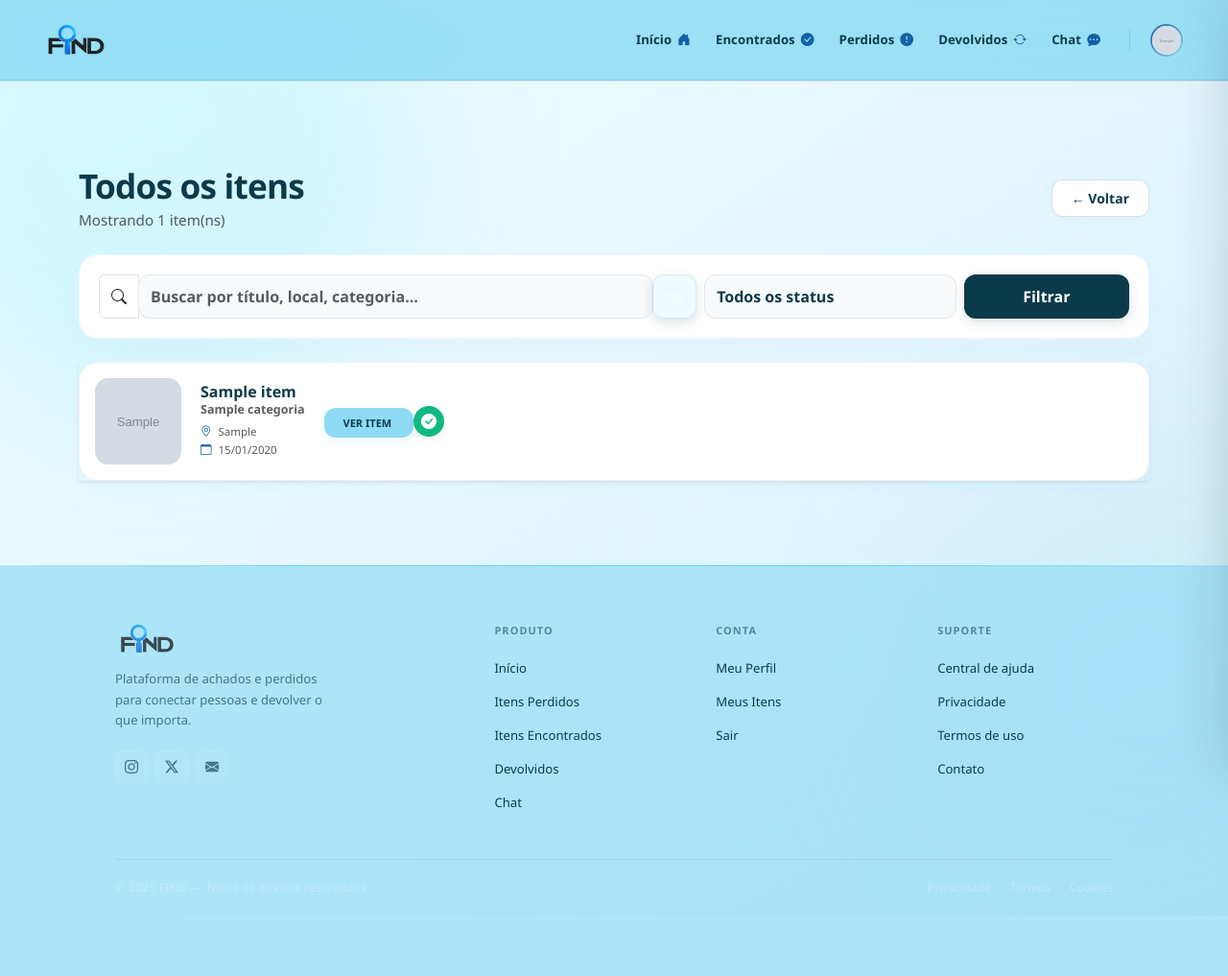
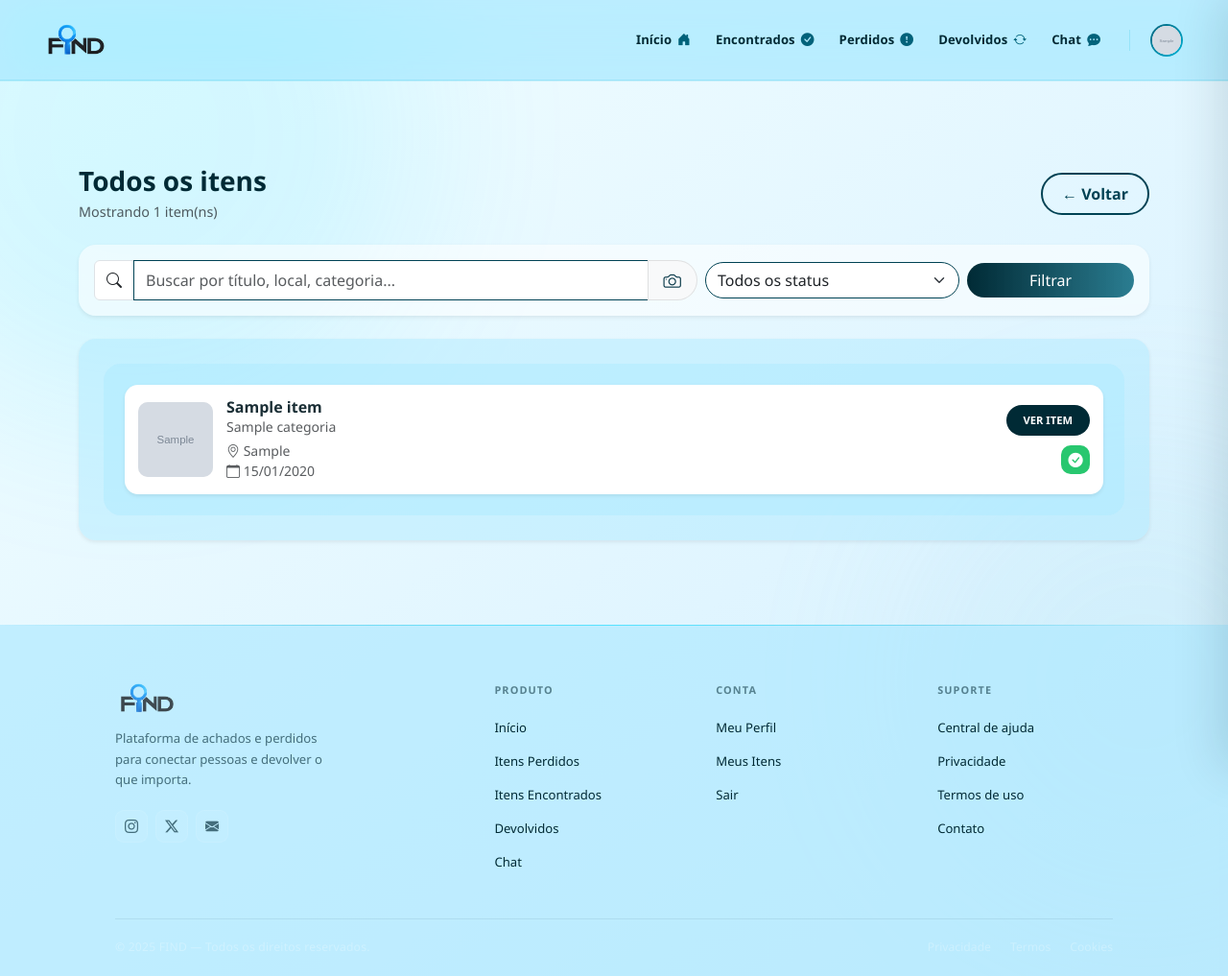
Before and after one commit to gabrlkstro/projeto_find, a Django app: page /itens/ in a window 1280 px wide. Shown: the whole page at 96% size. Before the commit the page ends 929 px from the top, so only its background shows below. Run offline with Django 5.2, Linux system fonts and the light colour scheme; a user stored in the database is signed in; tables that the repository leaves empty hold one stand-in row (values such as "Sample post"); grey boxes marked "Sample" are stand-in pictures.

Commit message:
style: restaura o design original do site a pedido do usuario

```diff
--- a/mainpage/static/mainpage/css/base.css
+++ b/mainpage/static/mainpage/css/base.css
@@ -6,31 +6,32 @@
 
 /* ── Design Tokens ──────────────────────────────────────── */
 :root {
-  --brand-dark:          #0B3A4A;
-  --brand-mid:           #145fa5;
-  --brand-light:         #90dbf4;
-  --brand-accent:        #90dbf4;
+  --brand-dark:          #002a35;
+  --brand-mid:           #01627a;
+  --brand-light:         #00b4d8;
+  --brand-accent:        #00d9ff;
 
   /* Navbar */
   --nav-h:               84px;
-  --nav-bg:              rgba(144, 219, 244, 0.85);
-  --nav-bg-scrolled:     rgba(144, 219, 244, 0.92);
-  --nav-border:          rgba(11, 58, 74, 0.12);
-  --nav-shadow:          0 1px 0 rgba(11, 58, 74, 0.08);
-  --nav-shadow-scrolled: 0 4px 28px rgba(11, 58, 74, 0.10);
+  --nav-bg:              rgba(173, 233, 255, 0.75);
+  --nav-bg-scrolled:     rgba(173, 233, 255, 0.70);
+  --nav-border:          rgba(0, 180, 216, 0.18);
+  --nav-shadow:          0 1px 0 rgba(0, 180, 216, 0.12);
+  --nav-shadow-scrolled: 0 4px 28px rgba(0, 42, 53, 0.10);
 
   /* Links */
-  --link-hover-bg:       rgba(11, 58, 74, 0.08);
-  --link-active-bg:      rgba(11, 58, 74, 0.12);
-  --link-active-color:   #0B3A4A;
+  --link-hover-bg:       rgba(1, 98, 122, 0.08);
+  --link-active-bg:      rgba(1, 98, 122, 0.12);
+  --link-active-color:   #01627a;
 
   /* Footer */
-  --footer-bg:           rgba(144, 219, 244, 0.65);
-  --footer-text:         rgba(11, 58, 74, 0.65);
-  --footer-heading:      rgba(11, 58, 74, 0.55);
-  --footer-link:         #0B3A4A;
-  --footer-link-hover:   #145fa5;
-  --footer-border:       rgba(11, 58, 74, 0.08);
+
+--footer-bg: rgba(173, 233, 255, 0.65);
+--footer-text: rgba(0, 42, 53, 0.65);
+--footer-heading: rgba(0, 42, 53, 0.55);
+--footer-link: #002a35;
+--footer-link-hover: #01627a;
+--footer-border: rgba(0, 42, 53, 0.08);
 
   --radius-md:           12px;
   --transition:          all 0.24s cubic-bezier(0.4, 0, 0.2, 1);
--- a/mainpage/static/mainpage/css/item_list.css
+++ b/mainpage/static/mainpage/css/item_list.css
@@ -1,256 +1,112 @@
-/* ============================================================
-   FIND — Item List Premium Styles
-   ============================================================ */
-
 /* ================= CONTAINER GERAL ================= */
 .item-list-container {
-    background-color: transparent !important;
-    border-radius: 0;
-    padding: 0;
+    background-color: rgba(171, 232, 255, 0.45);
+    border-radius: 18px;
+    padding: 26px;
 }
 
 /* ================= TOPO ================= */
 .item-list-header h3 {
-    color: #0B3A4A;
-    font-size: 2.2rem;
-    font-weight: 800;
-    letter-spacing: -0.8px;
+    color: #002a35;
 }
 
 .item-list-header p {
-    font-size: 0.95rem;
-    color: #64748B;
-    font-weight: 500;
-}
-
-/* ================= VOLTAR BUTTON ================= */
-.btn-voltar-custom {
-    border-radius: 12px;
-    border: 1px solid rgba(11, 58, 74, 0.15);
-    color: #0B3A4A;
-    background: #FFFFFF;
-    font-weight: 700;
-    padding: 8px 20px;
-    transition: all 0.2s ease;
-    font-size: 14px;
-    box-shadow: 0 2px 6px rgba(11, 58, 74, 0.02);
-}
-
-.btn-voltar-custom:hover {
-    background-color: #0B3A4A;
-    color: #ffffff;
-    border-color: #0B3A4A;
-    transform: translateY(-1px);
-    box-shadow: 0 4px 12px rgba(11, 58, 74, 0.15);
+    font-size: 0.9rem;
 }
 
 /* ================= CARD FILTRO ================= */
 .item-filter-card {
-    background: #FFFFFF !important;
-    border-radius: 20px !important;
-    border: 1px solid rgba(144, 219, 244, 0.2) !important;
-    box-shadow: 0 10px 30px rgba(11, 58, 74, 0.02) !important;
-    padding: 20px !important;
+    background: rgba(255, 255, 255, 0.55);
+    border-radius: 18px;
 }
 
 .item-filter-card .form-control,
 .item-filter-card .form-select {
-    border-radius: 12px !important;
-    border: 1px solid rgba(11, 58, 74, 0.08) !important;
-    background: #F8FAFC !important;
-    height: 46px !important;
-    color: #0B3A4A !important;
-    font-weight: 600 !important;
-    transition: all 0.2s ease;
-    box-shadow: none !important;
-}
-
-.item-filter-card .form-control:focus,
-.item-filter-card .form-select:focus {
-    background: #FFFFFF !important;
-    border-color: #90dbf4 !important;
-    box-shadow: 0 0 0 3px rgba(144, 219, 244, 0.25) !important;
+    border-radius: 30px;
+    border: 1px solid #004254;
 }
 
 .item-filter-card .btn {
-    border-radius: 12px !important;
-    background: #0B3A4A !important;
-    border: none !important;
-    color: #fff !important;
-    font-weight: 700 !important;
-    height: 46px !important;
-    transition: all 0.2s ease;
-    box-shadow: 0 4px 12px rgba(11, 58, 74, 0.15);
+    border-radius: 30px;
+    background: linear-gradient(90deg, #002a35, #01627ad3);
+    border: none;
+    color: #fff;
 }
 
 .item-filter-card .btn:hover {
-    background: #145fa5 !important;
-    transform: translateY(-1px);
-    box-shadow: 0 6px 16px rgba(11, 58, 74, 0.2);
-}
-
-/* Camera button in filter */
-.item-filter-card .btn-outline-secondary {
-    border: 1px solid rgba(11, 58, 74, 0.08) !important;
-    background: rgba(144, 219, 244, 0.15) !important;
-    border-radius: 12px !important;
-    height: 46px !important;
-    width: 46px;
-    display: flex;
-    align-items: center;
-    justify-content: center;
-    padding: 0 !important;
-    transition: all 0.2s ease;
-}
-
-.item-filter-card .btn-outline-secondary:hover {
-    background: #90dbf4 !important;
-    transform: scale(1.05);
+    background: linear-gradient(90deg, #001f24, #01404ad3);
 }
 
 /* ================= LISTA DE ITENS ================= */
 .item-list-wrapper {
-    background-color: transparent !important;
-    padding: 0 !important;
-    display: flex;
-    flex-direction: column;
-    gap: 16px !important;
+    background-color: rgba(171, 232, 255, 0.45);
+    border-radius: 18px;
+    padding: 22px;
 }
 
+/* reaproveita o mesmo card horizontal */
 .item-lista-horizontal {
-    background: #ffffff !important;
-    border: 1px solid rgba(11, 58, 74, 0.06) !important;
-    border-radius: 20px !important;
-    padding: 16px !important;
-    display: flex !important;
-    align-items: center !important;
-    gap: 20px !important;
-    box-shadow: 0 6px 20px rgba(11, 58, 74, 0.02) !important;
-    transition: all 0.3s cubic-bezier(0.4, 0, 0.2, 1) !important;
+    background: #ffffff;
+    border-radius: 14px;
+    padding: 14px;
+    display: flex;
+    align-items: center;
+    gap: 14px;
 }
 
-.item-lista-horizontal:hover {
-    transform: translateY(-3px);
-    box-shadow: 0 12px 28px rgba(11, 58, 74, 0.06) !important;
-    border-color: rgba(144, 219, 244, 0.4) !important;
+/* ================= BOTÃO VOLTAR ================= */
+.btn-voltar-custom {
+    border-radius: 50px;
+    border: 2px solid #004254;
+    color: #004254;
+    background: transparent;
+    font-weight: 700;
+    padding: 8px 20px;
+    transition: all 0.3s ease;
 }
 
-.item-img-container {
-    width: 90px !important;
-    height: 90px !important;
-    min-width: 90px !important;
-    overflow: hidden;
-    border-radius: 14px !important;
-    background: #f8fafc;
-}
-
-.item-img-container img {
-    width: 100%;
-    height: 100%;
-    object-fit: cover;
-    display: block;
-    transition: transform 0.5s ease;
-}
-
-.item-lista-horizontal:hover .item-img-container img {
-    transform: scale(1.05);
-}
-
-.item-col-info h6 {
-    font-size: 16px;
-    font-weight: 700;
-    color: #0B3A4A;
-    margin-bottom: 4px;
-}
-
-.item-col-info p {
-    font-size: 12.5px;
-    font-weight: 600;
-    color: #64748B;
-    margin-bottom: 8px;
-}
-
-.item-col-info small {
-    font-size: 11.5px;
-    color: #5A6480;
-    font-weight: 500;
-    margin-bottom: 2px;
-}
-
-.item-col-info small i {
-    color: #145fa5;
-    margin-right: 4px;
-}
-
-.btn-ver-lista {
-    background-color: #90dbf4 !important;
-    color: #0B3A4A !important;
-    border-radius: 12px !important;
-    font-size: 11px !important;
-    font-weight: 700 !important;
-    padding: 8px 20px !important;
-    border: none !important;
-    text-transform: uppercase;
-    text-decoration: none;
-    transition: all 0.2s ease !important;
-    box-shadow: 0 4px 10px rgba(144, 219, 244, 0.2);
-}
-
-.btn-ver-lista:hover {
-    background-color: #0B3A4A !important;
-    color: #FFFFFF !important;
-    transform: translateY(-1px);
-    box-shadow: 0 6px 14px rgba(11, 58, 74, 0.15);
-}
-
-.status-badge-horizontal {
-    width: 32px !important;
-    height: 32px !important;
-    border-radius: 50% !important;
-    display: inline-flex !important;
-    align-items: center !important;
-    justify-content: center !important;
-    color: #FFFFFF !important;
-    box-shadow: 0 4px 10px rgba(0,0,0,0.06) !important;
-}
-
-.status-badge-horizontal.status-perdido {
-    background-color: #E8514A !important;
-}
-
-.status-badge-horizontal.status-achado {
-    background-color: #10B981 !important;
-}
-
-.status-badge-horizontal.status-devolvido {
-    background-color: #185FA5 !important;
+.btn-voltar-custom:hover {
+    background-color: #004254;
+    color: #ffffff;
+    transform: translateY(-2px);
 }
 
 /* ================= PAGINAÇÃO ================= */
 .pagination .page-link {
-    color: #0B3A4A;
-    border-radius: 10px;
-    border: 1px solid rgba(11, 58, 74, 0.1);
-    margin: 0 3px;
-    font-weight: 600;
-    transition: all 0.2s ease;
+    color: #004254;
+    border-radius: 12px;
+    border: 1px solid #004254;
 }
 
 .pagination .page-link:hover {
-    background-color: #0B3A4A;
+    background-color: #004254;
     color: #ffffff;
-    border-color: #0B3A4A;
 }
 
-.pagination .page-item.active .page-link {
-    background-color: #0B3A4A;
-    border-color: #0B3A4A;
-    color: #FFFFFF;
+.pagination .page-item.disabled .page-link {
+    color: #999;
+    border-color: #ccc;
 }
 
 /* ================= EMPTY STATE ================= */
 .item-empty {
-    padding: 60px 0;
-    color: #64748B;
-    font-weight: 500;
+    padding: 40px 0;
+    color: #003a49;
+    font-style: italic;
 }
+
+.status-devolvido {
+    background-color: #60caff;
+    color: #ffffff;
+}
+
+/* ================= RESPONSIVO ================= */
+@media (max-width: 768px) {
+    .item-list-container {
+        padding: 18px;
+    }
+
+    .item-list-wrapper {
+        padding: 16px;
+    }
+}
--- a/mainpage/static/mainpage/css/user.css
+++ b/mainpage/static/mainpage/css/user.css
@@ -1,19 +1,13 @@
-/* ============================================================
-   FIND — User Profile Premium Styles
-   ============================================================ */
-
 /* ================= CARD USUÁRIO ================= */
 .user-card {
-    background-color: #FFFFFF !important;
-    border: 1px solid rgba(11, 58, 74, 0.06) !important;
-    border-radius: 24px !important;
+    background-color: rgba(171, 232, 255, 0.45);
+    border-radius: 18px;
     overflow: hidden;
     display: flex;
     flex-direction: column;
     align-items: center;
-    padding: 30px 20px !important;
+    padding: 30px 20px;
     text-align: center;
-    box-shadow: 0 10px 30px rgba(11, 58, 74, 0.02) !important;
 }
 
 .user-card .avatar {
@@ -22,18 +16,12 @@
     height: 120px;
     border-radius: 50%;
     margin-bottom: 20px;
-    border: 3px solid transparent;
+    border: 2px solid transparent;
     background-image:
         linear-gradient(white, white),
-        linear-gradient(135deg, #0B3A4A 0%, #90dbf4 100%);
+        linear-gradient(90deg, #000102, #0385b4);
     background-origin: border-box;
     background-clip: content-box, border-box;
-    padding: 3px;
-    transition: transform 0.3s ease;
-}
-
-.user-card:hover .avatar {
-    transform: scale(1.05);
 }
 
 .user-card .profile-pic {
@@ -43,177 +31,227 @@
     object-fit: cover;
 }
 
+.status-devolvido {
+    background-color: #60caff;
+    color: #ffffff;
+}
+
 /* Badge câmera */
 .upload-badge {
     position: absolute;
-    bottom: 4px;
-    right: 4px;
-    background: #0B3A4A;
+    bottom: 6px;
+    right: 6px;
+    background: #01627a;
     color: white;
-    width: 32px;
-    height: 32px;
+    width: 24px;
+    height: 24px;
     border-radius: 50%;
     display: flex;
     align-items: center;
     justify-content: center;
     cursor: pointer;
-    transition: all 0.2s;
-    border: 2px solid #FFFFFF;
-    box-shadow: 0 4px 10px rgba(0,0,0,0.15);
+    transition: transform 0.2s;
 }
 
 .upload-badge:hover {
-    transform: scale(1.1);
-    background: #145fa5;
+    transform: scale(1.08);
+    background: #032e38;
 }
 
 .user-card .btn {
-    border-radius: 12px !important;
-    background: #0B3A4A !important;
-    border: none !important;
-    color: #FFFFFF !important;
-    font-weight: 700 !important;
-    padding: 10px 24px !important;
-    transition: all 0.2s ease;
+    border-radius: 30px;
+    background: linear-gradient(90deg, #002a35, #01627ad3);
+    border: none;
 }
 
 .user-card .btn:hover {
-    background: #145fa5 !important;
-    transform: translateY(-1px);
-    box-shadow: 0 4px 12px rgba(11, 58, 74, 0.2);
+    background: linear-gradient(90deg, #001f24, #01404ad3);
 }
 
 /* ================= MEUS ITENS ================= */
 .items-card {
-    background-color: #FFFFFF !important;
-    border: 1px solid rgba(11, 58, 74, 0.06) !important;
-    border-radius: 24px !important;
-    box-shadow: 0 10px 30px rgba(11, 58, 74, 0.02) !important;
-    overflow: hidden;
+    background-color: rgba(171, 232, 255, 0.45);
+    border-radius: 12px;
 }
 
 .items-card .card-header {
-    background: #0B3A4A !important;
-    color: #fff !important;
-    padding: 20px 26px !important;
-    border-bottom: 1px solid rgba(255, 255, 255, 0.05) !important;
+    background: #004254;
+    color: #fff;
+    padding: 18px 26px;
+    border-top-left-radius: 12px;
+    border-top-right-radius: 12px;
 }
 
 .items-card .card-body {
-    padding: 24px !important;
+    padding: 22px;
 }
 
-/* Horizontal card in profile */
-.item-lista-horizontal {
-    background: #ffffff !important;
-    border: 1px solid rgba(11, 58, 74, 0.06) !important;
-    border-radius: 20px !important;
-    padding: 16px !important;
-    display: flex !important;
-    align-items: center !important;
-    gap: 16px !important;
-    transition: all 0.3s cubic-bezier(0.4, 0, 0.2, 1) !important;
-    box-shadow: 0 6px 14px rgba(11, 58, 74, 0.02) !important;
+.btn-sm {
+    padding: 6px 16px;
+    background-color: #ffffff;
+    color: black;
+    font-size: 0.85rem;
 }
 
-.item-lista-horizontal:hover {
-    transform: translateY(-2px);
-    box-shadow: 0 10px 24px rgba(11, 58, 74, 0.05) !important;
-    border-color: rgba(144, 219, 244, 0.4) !important;
+/* ===== ITEM LISTA (CORRIGIDO) ===== */
+.item-lista-horizontal {
+    background: #ffffff;
+    border-radius: 14px;
+    padding: 14px;
+    display: flex;
+    align-items: center;
+    gap: 14px;
 }
 
+/* Colunas internas */
+.item-col-img {
+    flex: 0 0 auto;
+}
+
+.item-col-info {
+    flex: 1 1 auto;
+    min-width: 0; /* evita quebrar o layout do text-truncate */
+}
+
+.item-col-actions {
+    flex: 0 0 auto;
+    display: flex;
+    flex-direction: column;
+    align-items: flex-end;
+    gap: 10px;
+}
+
+/* Foto */
 .item-img-container {
-    width: 80px !important;
-    height: 80px !important;
-    min-width: 80px !important;
-    border-radius: 12px !important;
+    width: 78px;
+    height: 78px;
+    min-width: 78px;
     overflow: hidden;
+    border-radius: 10px;
+    background: #f0f0f0;
 }
 
 .item-img-container img {
     width: 100%;
     height: 100%;
     object-fit: cover;
+    display: block;
 }
 
+/* Botão ver item */
 .btn-ver-lista {
-    background-color: #90dbf4 !important;
-    color: #0B3A4A !important;
-    border-radius: 12px !important;
-    font-size: 11px !important;
-    font-weight: 700 !important;
-    padding: 8px 18px !important;
-    border: none !important;
+    background-color: #002a35;
+    color: white;
+    border-radius: 50px;
+    font-size: 0.70rem;
+    font-weight: 800;
+    padding: 8px 18px;
+    border: none;
     text-transform: uppercase;
     text-decoration: none;
-    transition: all 0.2s ease !important;
 }
 
 .btn-ver-lista:hover {
-    background-color: #0B3A4A !important;
-    color: #FFFFFF !important;
+    background-color: #004d61;
+    color: #fff;
 }
 
+/* Linha de ações (editar, excluir, status) */
+.item-actions-row {
+    display: flex;
+    align-items: center;
+    gap: 8px;
+}
+
+/* STATUS HORIZONTAL */
 .status-badge-horizontal {
-    width: 30px !important;
-    height: 30px !important;
-    border-radius: 50% !important;
-    display: inline-flex !important;
-    align-items: center !important;
-    justify-content: center !important;
-    color: white !important;
+    display: inline-flex;
+    align-items: center;
+    justify-content: center;
+    width: 30px;
+    height: 30px;
+    border-radius: 10px;
+    color: white;
+    font-size: 0.95rem;
+    flex-shrink: 0;
 }
 
 .status-badge-horizontal.status-perdido {
-    background-color: #E8514A !important;
+    background-color: #ff4d4d;
 }
 
 .status-badge-horizontal.status-achado {
-    background-color: #10B981 !important;
+    background-color: #28c76f;
 }
 
-.status-badge-horizontal.status-devolvido {
-    background-color: #185FA5 !important;
+/* BOTÃO VER TODOS */
+.btn-ver-todos-custom {
+    background-color: transparent;
+    color: #004254;
+    border: 2px solid #004254;
+    border-radius: 50px;
+    padding: 10px 25px;
+    font-weight: 700;
+    font-size: 0.85rem;
+    transition: all 0.3s ease;
+    text-decoration: none;
 }
 
-/* ================= ESTATÍSTICAS ================= */
-.stats-card {
-    background-color: transparent !important;
-    border-radius: 0;
-    margin-top: 0;
+.btn-ver-todos-custom:hover {
+    background-color: #004254;
+    color: #ffffff;
+    transform: translateY(-3px);
+    box-shadow: 0 5px 15px rgba(0, 66, 84, 0.3);
 }
 
+/* ================= ESTATÍSTICAS (CORRIGIDO) ================= */
+.stats-card {
+    background-color: rgba(171, 232, 255, 0.45);
+    border-radius: 18px;
+    margin-top: 0; /* quem controla é o row mt-4 do HTML */
+}
+
+/* Cada box */
 .stat-card {
-    border: 1px solid rgba(144, 219, 244, 0.25) !important;
-    border-radius: 16px !important;
-    padding: 16px 12px !important;
-    background: #FFFFFF !important;
-    box-shadow: 0 4px 14px rgba(11, 58, 74, 0.02) !important;
+    border: 1px solid #032e38;
+    border-radius: 18px;
+    padding: 14px 10px;
+    background: rgba(255, 255, 255, 0.35);
     display: flex;
     flex-direction: column;
     justify-content: center;
-    min-height: 80px;
-    transition: all 0.3s ease;
-}
-
-.stat-card:hover {
-    transform: translateY(-2px);
-    box-shadow: 0 8px 20px rgba(11, 58, 74, 0.05) !important;
-    border-color: rgba(144, 219, 244, 0.4) !important;
+    min-height: 70px;
 }
 
 .stat-card small {
-    font-size: 10px !important;
-    letter-spacing: 0.8px !important;
-    font-weight: 700 !important;
-    color: #64748B !important;
-    text-transform: uppercase;
+    font-size: 0.70rem;
+    letter-spacing: 0.6px;
+    font-weight: 700;
+    color: #003a49;
 }
 
-.stat-card h4 {
-    font-size: 24px !important;
-    font-weight: 800 !important;
-    color: #0B3A4A !important;
-    margin-top: 4px;
-    margin-bottom: 0;
+/* ================= RESPONSIVO ================= */
+@media (max-width: 768px) {
+    .items-card .card-header {
+        padding: 16px 16px;
+    }
+
+    .items-card .card-body {
+        padding: 16px;
+    }
+
+    .item-lista-horizontal {
+        padding: 12px;
+        gap: 12px;
+    }
+
+    .item-img-container {
+        width: 70px;
+        height: 70px;
+        min-width: 70px;
+    }
+
+    .item-col-actions {
+        gap: 8px;
+    }
 }
--- a/mainpage/templates/mainpage/index.html
+++ b/mainpage/templates/mainpage/index.html
@@ -18,7 +18,7 @@
   <link rel="stylesheet" href="{% static 'mainpage/css/index.css' %}">
 
   <!-- Favicon -->
-  <link rel="icon" type="image/webp" href="{% static 'mainpage/img/find.webp' %}">
+  <link rel="icon" type="image/png" href="{% static 'mainpage/img/find.png' %}">
 
 </head>
 <body>
--- a/mainpage/templates/mainpage/item_list.html
+++ b/mainpage/templates/mainpage/item_list.html
@@ -45,8 +45,8 @@
                         placeholder="Buscar por título, local, categoria..."
                         value="{{ request.GET.q }}"
                     >
-                    <a href="{% url 'busca_visual' %}" class="btn btn-outline-secondary d-flex align-items-center justify-content-center" title="Busca por Imagem (IA)">
-                        <i class="bi bi-camera"></i>
+                    <a href="{% url 'busca_visual' %}" class="btn btn-outline-secondary d-flex align-items-center justify-content-center px-3" style="border: 1px solid rgba(0,0,0,0.1); background: #f8f9fa;" title="Busca por Imagem (IA)">
+                        <i class="bi bi-camera" style="font-size: 1.15rem; color: #0B3A4A;"></i>
                     </a>
                 </div>
             </div>
--- a/mainpage/templates/mainpage/menu.html
+++ b/mainpage/templates/mainpage/menu.html
@@ -39,8 +39,8 @@
         placeholder="Buscar itens (nome, descrição, local...)"
       >
 
-      <a href="{% url 'busca_visual' %}" class="btn btn-outline-secondary d-flex align-items-center justify-content-center" title="Busca por Imagem (IA)">
-        <i class="bi bi-camera"></i>
+      <a href="{% url 'busca_visual' %}" class="btn btn-outline-secondary d-flex align-items-center justify-content-center px-3" style="border: 1px solid rgba(0,0,0,0.1); background: #f8f9fa;" title="Busca por Imagem (IA)">
+        <i class="bi bi-camera" style="font-size: 1.15rem; color: #0B3A4A;"></i>
       </a>
 
       <input type="hidden" name="status" value="{{ status|default:'todos' }}">
--- a/templates/base.html
+++ b/templates/base.html
@@ -11,7 +11,7 @@
   <link rel="stylesheet" href="https://cdnjs.cloudflare.com/ajax/libs/bootstrap-icons/1.11.3/font/bootstrap-icons.min.css">
   <link rel="stylesheet" href="https://cdnjs.cloudflare.com/ajax/libs/font-awesome/6.5.0/css/all.min.css" crossorigin="anonymous" referrerpolicy="no-referrer"/>
   <link rel="stylesheet" href="{% static 'mainpage/css/base.css' %}">
-  <link rel="icon" type="image/webp" href="{% static 'mainpage/img/find.webp' %}">
+  <link rel="icon" type="image/png" href="{% static 'mainpage/img/find.png' %}">
 
   {% block extra_css %}{% endblock %}
 </head>
```
Also changed, not shown: mainpage/static/mainpage/css/menu.css (+55 -82 lines).
